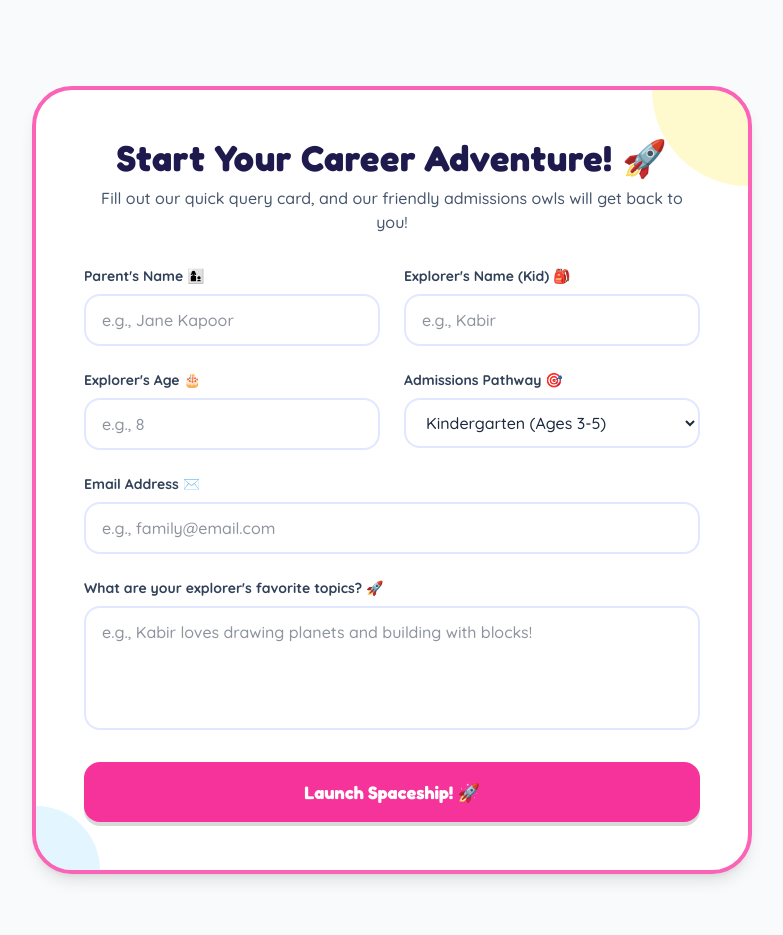
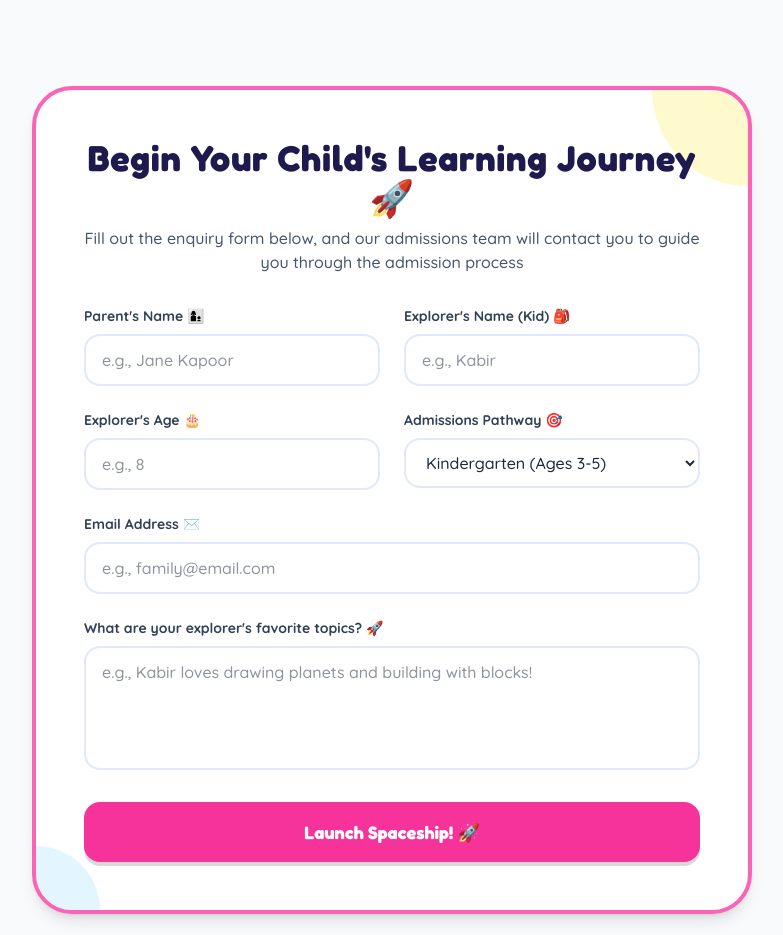
Before and after one commit to Hemant-Agrahari/naincy-career-school, a Next.js app: page / in a window 1280 px wide. Shown: the part 3340-4275 px from the top of the page, without its empty margins (248-1031 px from the left). Built offline with nearby package versions, Linux system fonts and the light colour scheme.

Commit message:
chore: update text content in hero and admissions sections

```diff
--- a/src/app/page.tsx
+++ b/src/app/page.tsx
@@ -431,10 +431,10 @@ export default function Home() {
 
             <div className="text-center mb-8 relative z-10 flex flex-col gap-2">
               <h2 className="text-3xl sm:text-4xl font-extrabold text-indigo-950">
-                Start Your Career Adventure! 🚀
+                Begin Your Child's Learning Journey 🚀
               </h2>
               <p className="text-sm sm:text-base text-slate-600 font-medium">
-                Fill out our quick query card, and our friendly admissions owls will get back to you!
+                Fill out the enquiry form below, and our admissions team will contact you to guide you through the admission process
               </p>
             </div>
 
```
